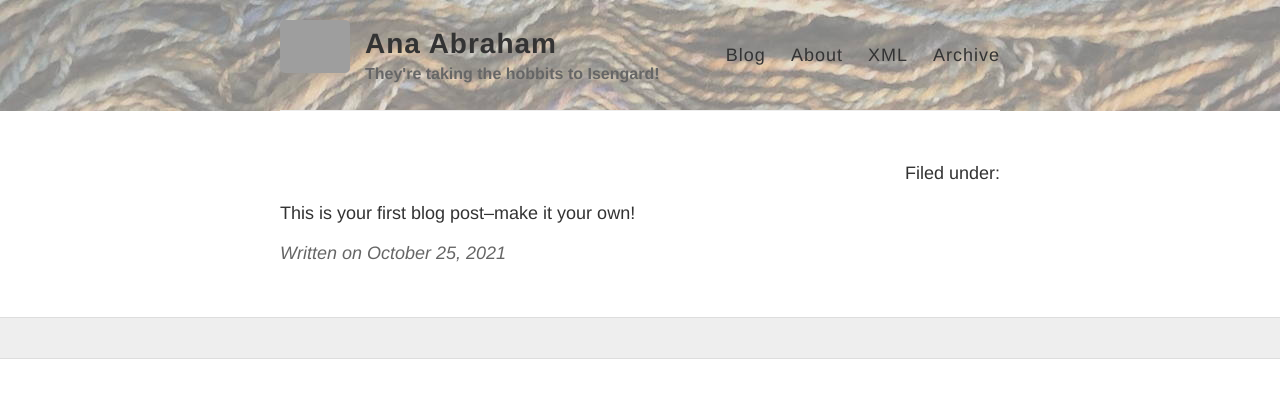
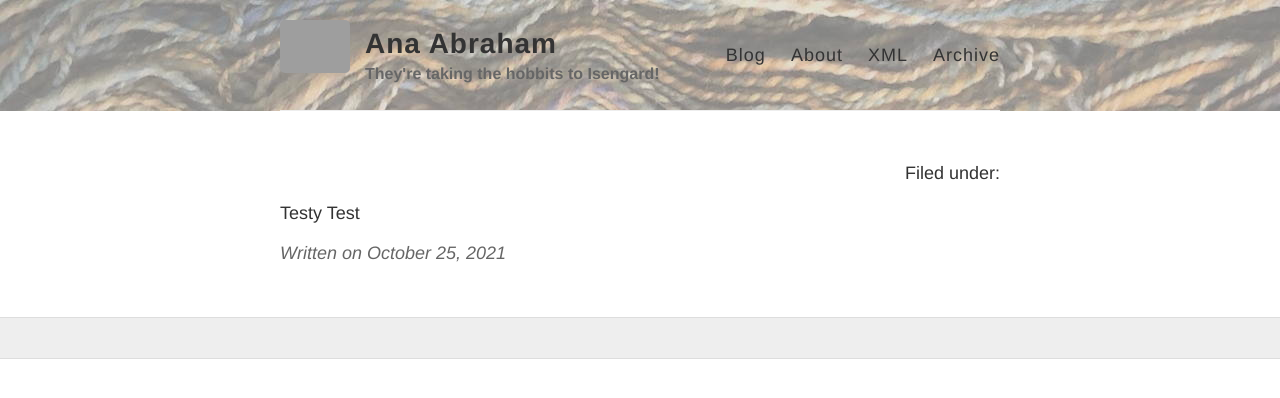
Before and after one commit to hamacher-abraham/hamacher-abraham.github.io, a Jekyll site: the page built from _posts/2020-10-26-Hello-World.md, in a window 1280 px wide. Shown: the top 398 px of the page. Built offline with Jekyll 4.4.1, drawn with Linux system fonts in a browser that asks for light colours; our own code applies the rules of GitHub Pages for plain Markdown files; grey boxes are pictures that could not be loaded.

Commit message:
Update 2020-10-26-Hello-World.md

```diff
--- a/_posts/2020-10-26-Hello-World.md
+++ b/_posts/2020-10-26-Hello-World.md
@@ -1,11 +1,10 @@
 ---
 layout: post
-title: Hello world!
+title: Very First Test!
 
 Hello Hello
 Test Test
 Blog posty post
 
 ---
-
-This is your first blog post--make it your own!
+Testy Test
```
